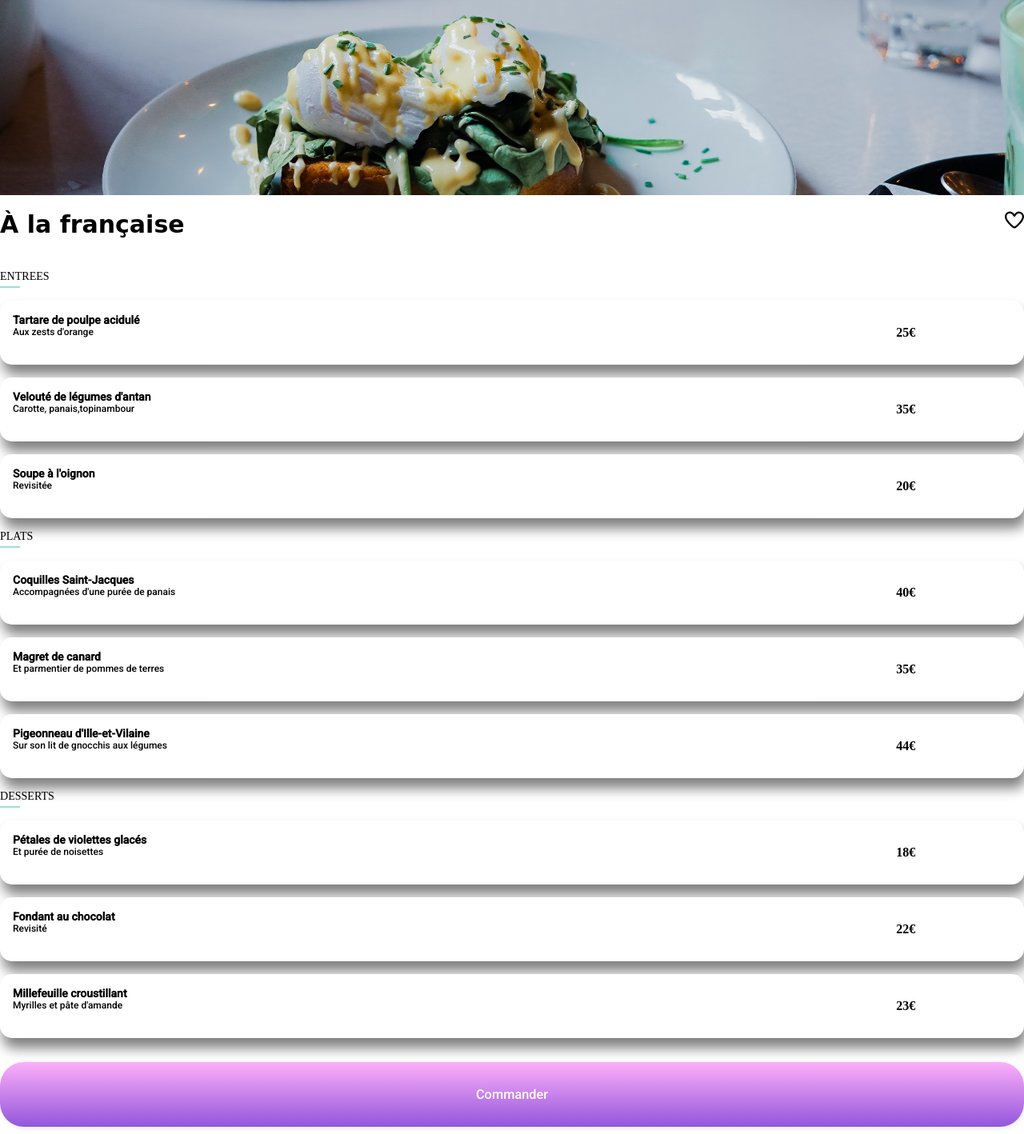
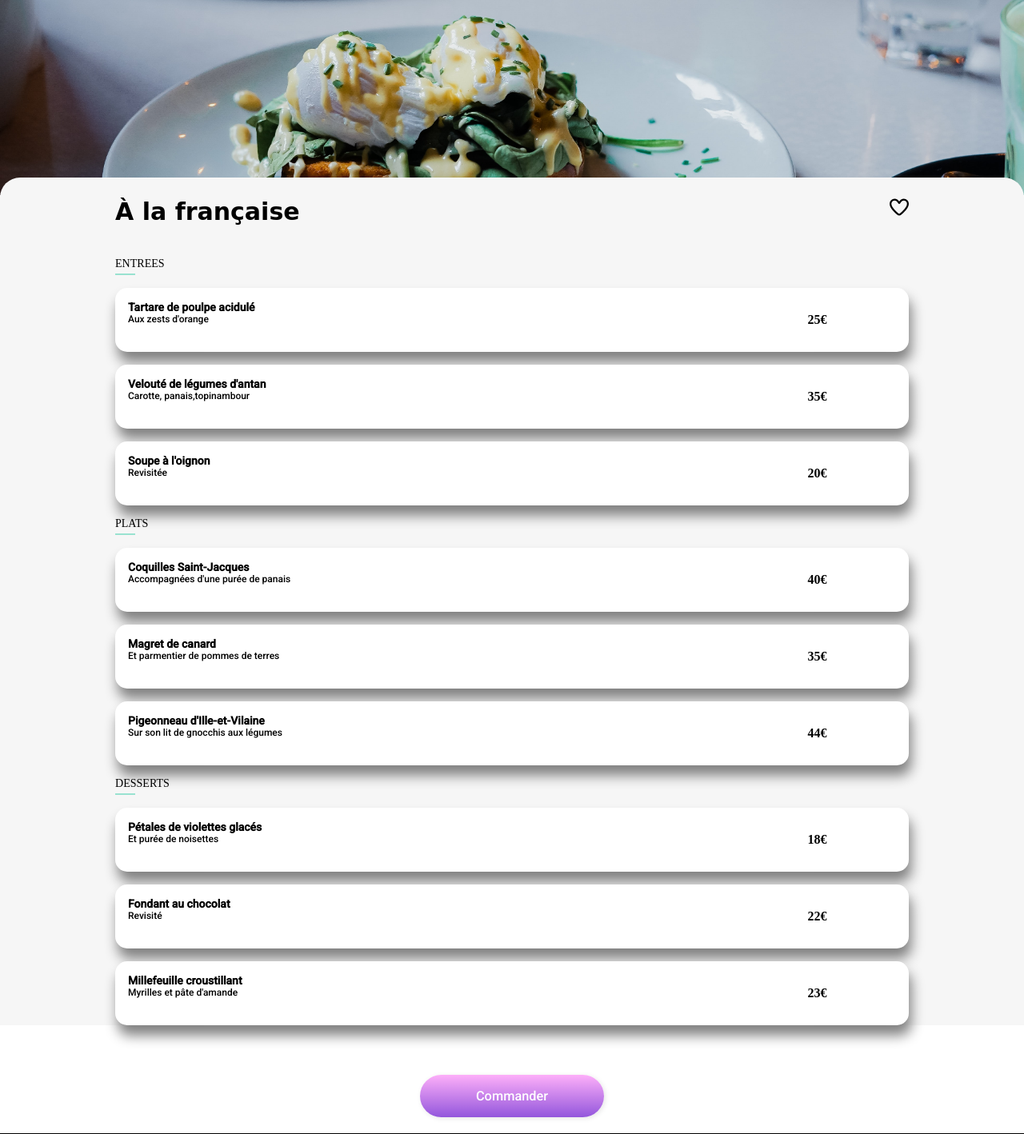
Before and after one commit to daniele05/Ohmyfoodv3, a plain HTML site: page a_la_française.html in a window 1280 px wide. Shown: the part 155-1573 px from the top of the page at 80% size. Drawn offline with Linux system fonts and the light colour scheme; some icons are missing; a web font is replaced by a local one.

Commit message:
renommage file media queries

```diff
--- a/menu4.css
+++ b/a_la_française.css
@@ -1,12 +1,9 @@
 /* body */
 body{
-    margin: 0;
-    padding: 0;
+    margin: 0%;
+    padding: 0%;
 }
-
-* {
-    box-sizing: border-box;
-}
+*{box-sizing: border-box;}
 .header--menu{
     margin-right: 10px;
     padding: 20px;
@@ -20,16 +17,15 @@ font-family: Robot, sans-serif;
 
 .fa-heart{
     font-family: Robot, sans-serif;
-    font-size: large;
-    margin-top: 60px;
+    font-size: x-large;
+    margin-top: 35px;
 }
 
 .Container_Localisation_Reservation_Resto{
     display: flex;
     flex-direction: column;
-    margin: -5px;
     padding: 0 0 10px 0;
-    background-color: #f2f2f2;
+    background-color: #f6f6f6;
 }
 .logo_Localisation_Reservation_Resto{
     margin-bottom: -10px;
@@ -39,19 +35,23 @@ font-family: Robot, sans-serif;
     width: 100%;
     max-height: 300px;
     object-fit: cover;
+    position: absolute;
+    z-index: -999;
 }
+.titre_detail_menu{
+    display: flex;
 
+}
 .titre_detail_et_icone{
    display: flex;
    justify-content: space-between;
-    align-items: baseline;
-    height: 7rem;
-    font-family: Shikhand;
-    font-size: 16px;
+    /* height: 7rem;
+    font-size: 16px; */
 }
 .icone_titre_detail_card{
     font-weight: 800;
-    font-size:  40px; ;
+    font-size:  40px;
+    margin-top: -10px;
 }
 .grand_titre_detail_menu{
     font-size: 30px;
@@ -65,15 +65,25 @@ font-family: Robot, sans-serif;
 h3{
     font-weight: normal;
 }
+.menu_wrapper{
+    padding: 0 1rem;
+    position: relative;
+    /* position: absolute; */
+    top: 15rem;
+    border-top-left-radius: 25px;
+    border-top-right-radius: 25px;
+    z-index: 999;
+    background-color: #f6f6f6;
+}
 .menu {
     /* border: 3px solid #f2f2f2; */
     border-top-left-radius: 30px;
     border-top-right-radius: 30px;
     margin-top: -10px;
     position: relative;
+    padding: 0 1rem;
     z-index: 99;
   }
-
 /* .menu{
     border: 3px solid #f2f2f2;
     border-top-left-radius: 30px;
@@ -82,20 +92,24 @@ h3{
     position: relative;
     z-index: 99;
 } */
+
 .section_menu_1{
     animation: slidein 3s 0.2s;
     cursor: pointer;
     -webkit-animation: slidein 3s 0.2s;
+    padding: 0 1rem;
 }
 .section_menu_2{
     animation: slidein 3s 0.4s;
     cursor: pointer;
     -webkit-animation: slidein 3s 0.4s;
+     padding: 0 1rem;
 }
 .section_menu_3{
     animation: slidein 3s 0.6s;
     cursor: pointer;
     -webkit-animation: slidein 3s 0.6s;
+    padding: 0 1rem;
 }
 @keyframes slidein{
     0%{
@@ -199,13 +213,14 @@ overflow: hidden;
     margin: 0;
     margin-top: -10px;
 }
-
 .section_btn:hover{
     cursor: pointer;
     }
     .btn_commande{
         display: flex;
         justify-content: center;
+        position: relative;
+      top: 20rem;
 
     }
     .button{
@@ -218,7 +233,7 @@ cursor: pointer;
         color: white;
         /* margin-left: 80px; */
         border-radius: 30px;
-    padding: 15px 50px 15px 50px;
+        padding: 1px 70px 1px 70px;
         background: linear-gradient(#fdaff9, #9356dc) !important;
         box-shadow: 0.1rem 0.1rem 0.4rem rgb(0 0 0 / 10%);
     }
@@ -227,14 +242,19 @@ cursor: pointer;
         cursor: pointer;
     }
 
+
+footer{
+    top: 10rem;
+    position: relative;
+}
 .Container_Resto_LesPlus {
+    top: 10rem;
+    position: relative;
     display: block;
     padding: 10px;
-    /* margin-top: -40px;
-    margin-left: 30px;
-    margin-right: 30px; */
     border: 3px solid;
-    background-color: #333;
+    background-color: #353535;
+
 }
 .logo1_Localisation_Reservation_Resto
 {
@@ -323,7 +343,31 @@ cursor: pointer;
 
 }
 }
-/* .menu_card:hover > .menu_card_box_all_text_check{
-   margin-left: 0px;
-   animation: movein 0.90s reverse linear ;
-} */
+
+/**Media queries**/
+@media screen and (min-width:750px) and (max-width: 1023px)
+{
+
+  .menu_wrapper{
+       padding: 0 4rem;
+   }
+
+}
+
+@media screen and (min-width: 1024px){
+    .Container_Localisation_Reservation_Resto{
+        display: flex;
+        flex-direction: column;
+
+    }
+
+    .menu_wrapper{
+        padding: 0 8rem;
+        top: 18rem;
+        border-top-left-radius: 25px;
+        border-top-right-radius: 25px;
+
+
+    }
+
+}
--- a/menu1.html
+++ b/a_la_française.html
@@ -11,17 +11,14 @@
      <link href="https://fonts.googleapis.com/css2?family=Roboto:wght@500&display=swap" rel="stylesheet">
      <script src="https://kit.fontawesome.com/ca7695b0b7.js" crossorigin="anonymous"></script>
      <meta name="viewport" content="width=device-width, initial-scale=1.0, user-scalable=0">
-     <link rel="stylesheet" href="menu1.css">
+     <link rel="stylesheet" href="a_la_française.css">
      <link rel="stylesheet" href="all.css">
-
-
 </head>
 
-<body>
         <!--HEADER-->
         <div class="Container_Localisation_Reservation_Resto">
             <header class="header header--menu">
-                <a class="header--menu_backlink" href="../P3_ChristineDaniele_konda/index.html">
+                <a class="header--menu_backlink" href="../nouveau_dossierP3ChristineDaniele_konda/index.html">
                     <i class="fas fa-arrow-left"></i></a>
 
             <div class="logo_Localisation_Reservation_Resto">
@@ -29,27 +26,30 @@
             </div>
             </header>
         </div>
+
         <main>
              <!--RESTAURANT PICTURE-->
 
             <div class="card_1">
                 <img src="images/restaurants/toa.jpg" alt="À la française" class="meme_hauteur">
             </div>
+        </main>
 
             <!--MENU SECTION-->
 
+    <div class="menu_wrapper">
             <div class="menu">
                  <div class="titre_detail_et_icone">
                       <div class="titre_detail_menu">
                            <h2 class="grand_titre_detail_menu">À la française</h2>
                       </div>
                       <div class="icone_titre_detail_card">
-
                            <i class="far fa-heart-empty-menu"></i>
                           <i class="far fa-heart heart heart-full-menu"></i>
                       </div>
                 </div>
-            </main>
+            </div>
+
 
             <!--MENU SECTION-->
 
@@ -229,9 +229,13 @@
                 </div>
            </div>
            </section>
-        <section class="button">
+        </div>
+
+           <section class="section_btn">
                    <div class="btn_commande">
+                       <div class="button">
                        <h3>Commander </h3>
+                       </div>
                    </div>
            </section>
 
@@ -271,7 +275,5 @@
             </div>
         </div>
        </footer>
-
-
 </body>
 </html>
--- a/menu1.css
+++ b/la_note_enchantee.css
@@ -1,9 +1,11 @@
 /* body */
 body{
-    margin: 0%;
-    padding: 0%;
+    margin: 0;
+    padding: 0;
 }
-*{box-sizing: border-box;}
+* {
+    box-sizing: border-box;
+}
 .header--menu{
     margin-right: 10px;
     padding: 20px;
@@ -17,13 +19,14 @@ font-family: Robot, sans-serif;
 
 .fa-heart{
     font-family: Robot, sans-serif;
-    font-size: x-large;
-    margin-top: 35px;
+    font-size: large;
+    margin-top: 60px;
 }
 
 .Container_Localisation_Reservation_Resto{
     display: flex;
     flex-direction: column;
+    margin: -5px;
     padding: 0 0 10px 0;
     background-color: #f2f2f2;
 }
@@ -36,20 +39,19 @@ font-family: Robot, sans-serif;
     max-height: 300px;
     object-fit: cover;
 }
-.titre_detail_menu{
-    display: flex;
 
-}
 .titre_detail_et_icone{
    display: flex;
    justify-content: space-between;
-    /* height: 7rem;
-    font-size: 16px; */
+    align-items: baseline;
+    height: 7rem;
+    font-family: Shikhand;
+    font-size: 16px;
+    padding: 0 1rem;
 }
 .icone_titre_detail_card{
     font-weight: 800;
-    font-size:  40px;
-    margin-top: -10px;
+    font-size:  40px; ;
 }
 .grand_titre_detail_menu{
     font-size: 30px;
@@ -70,7 +72,7 @@ h3{
     margin-top: -10px;
     position: relative;
     z-index: 99;
-  }
+}
 /* .menu{
     border: 3px solid #f2f2f2;
     border-top-left-radius: 30px;
@@ -84,16 +86,19 @@ h3{
     animation: slidein 3s 0.2s;
     cursor: pointer;
     -webkit-animation: slidein 3s 0.2s;
+    padding: 0 1rem;
 }
 .section_menu_2{
     animation: slidein 3s 0.4s;
     cursor: pointer;
     -webkit-animation: slidein 3s 0.4s;
+    padding: 0 1rem;
 }
 .section_menu_3{
     animation: slidein 3s 0.6s;
     cursor: pointer;
     -webkit-animation: slidein 3s 0.6s;
+    padding: 0 1rem;
 }
 @keyframes slidein{
     0%{
@@ -114,7 +119,7 @@ h3{
 .menu_card {
  border-radius: 15px;
  background-color: #fff;
- -webkit-box-shadow: -2px 12px 28px -10px #000000;
+-webkit-box-shadow: -2px 12px 28px -10px #000000;
  display: flex;
  box-shadow: .2rem .8rem 1rem #808080;
 justify-content: space-between;
@@ -198,7 +203,10 @@ overflow: hidden;
     margin-top: -10px;
 }
 
-.button:hover{
+.menu_wrap{
+    padding: 0 1rem;
+}
+.section_btn:hover{
 cursor: pointer;
 }
 .btn_commande{
@@ -216,7 +224,7 @@ cursor: pointer;
     color: white;
     /* margin-left: 80px; */
     border-radius: 30px;
-    padding: 15px 50px 15px 50px;
+    padding: 15px 90px 15px 90px;
     background: linear-gradient(#fdaff9, #9356dc) !important;
     box-shadow: 0.1rem 0.1rem 0.4rem rgb(0 0 0 / 10%);
 }
@@ -232,7 +240,7 @@ cursor: pointer;
     margin-left: 30px;
     margin-right: 30px; */
     border: 3px solid;
-    background-color: #353535;
+    background-color: #333;
 }
 .logo1_Localisation_Reservation_Resto
 {
@@ -321,13 +329,7 @@ cursor: pointer;
 
 }
 }
-
-/**Media queries**/
-@media screen and (min-width: 800px){
-   .card > .Container_Localisation_Reservation_Resto{
-       position: absolute;
-   }
-   .section_menu_1 > .section_menu_2 > .section_menu_3{
-       position: relative;
-   }
-}
+/* .menu_card:hover > .menu_card_box_all_text_check{
+   margin-left: 0px;
+   animation: movein 0.90s reverse linear ;
+} */
--- a/menu.css
+++ b/la_palette_du_goût.css
@@ -70,6 +70,7 @@ h3{
     border-top-left-radius: 30px;
     border-top-right-radius: 30px;
     margin-top: -10px;
+    padding: 0 1rem;
     position: relative;
     z-index: 99;
 }
@@ -85,16 +86,19 @@ h3{
     animation: slidein 3s 0.2s;
     cursor: pointer;
     -webkit-animation: slidein 3s 0.2s;
+    padding: 0 1rem;
 }
 .section_menu_2{
     animation: slidein 3s 0.4s;
     cursor: pointer;
     -webkit-animation: slidein 3s 0.4s;
+    padding: 0 1rem;
 }
 .section_menu_3{
     animation: slidein 3s 0.6s;
     cursor: pointer;
     -webkit-animation: slidein 3s 0.6s;
+    padding: 0 1rem;
 }
 @keyframes slidein{
     0%{
--- a/menu2.css
+++ b/le_delice_des_sens.css
@@ -3,6 +3,7 @@ body{
     margin: 0;
     padding: 0;
 }
+
 * {
     box-sizing: border-box;
 }
@@ -64,14 +65,19 @@ font-family: Robot, sans-serif;
 h3{
     font-weight: normal;
 }
+.menu_wrapper{
+    padding: 0 1rem;
+}
 .menu {
     /* border: 3px solid #f2f2f2; */
     border-top-left-radius: 30px;
     border-top-right-radius: 30px;
+    padding: 0 1rem;
     margin-top: -10px;
     position: relative;
     z-index: 99;
 }
+
 /* .menu{
     border: 3px solid #f2f2f2;
     border-top-left-radius: 30px;
@@ -80,21 +86,23 @@ h3{
     position: relative;
     z-index: 99;
 } */
-
 .section_menu_1{
     animation: slidein 3s 0.2s;
     cursor: pointer;
     -webkit-animation: slidein 3s 0.2s;
+    padding: 0 1rem;
 }
 .section_menu_2{
     animation: slidein 3s 0.4s;
     cursor: pointer;
     -webkit-animation: slidein 3s 0.4s;
+    padding: 0 1rem;
 }
 .section_menu_3{
     animation: slidein 3s 0.6s;
     cursor: pointer;
     -webkit-animation: slidein 3s 0.6s;
+    padding: 0 1rem;
 }
 @keyframes slidein{
     0%{
@@ -217,7 +225,7 @@ cursor: pointer;
     color: white;
     /* margin-left: 80px; */
     border-radius: 30px;
-    padding: 15px 90px 15px 90px;
+    padding: 15px 50px 15px 50px;
     background: linear-gradient(#fdaff9, #9356dc) !important;
     box-shadow: 0.1rem 0.1rem 0.4rem rgb(0 0 0 / 10%);
 }
```
Also changed, not shown: index.html (+4 -4 lines), la_note-enchantee.html (renamed from menu2.html, +11 -6 lines), la_palette_du_goût.html (renamed from menu3.html, +4 -3 lines), le_delice_des_sens.html (renamed from menu4.html, +6 -2 lines). Lines whose indentation alone changed are shown as unchanged.
